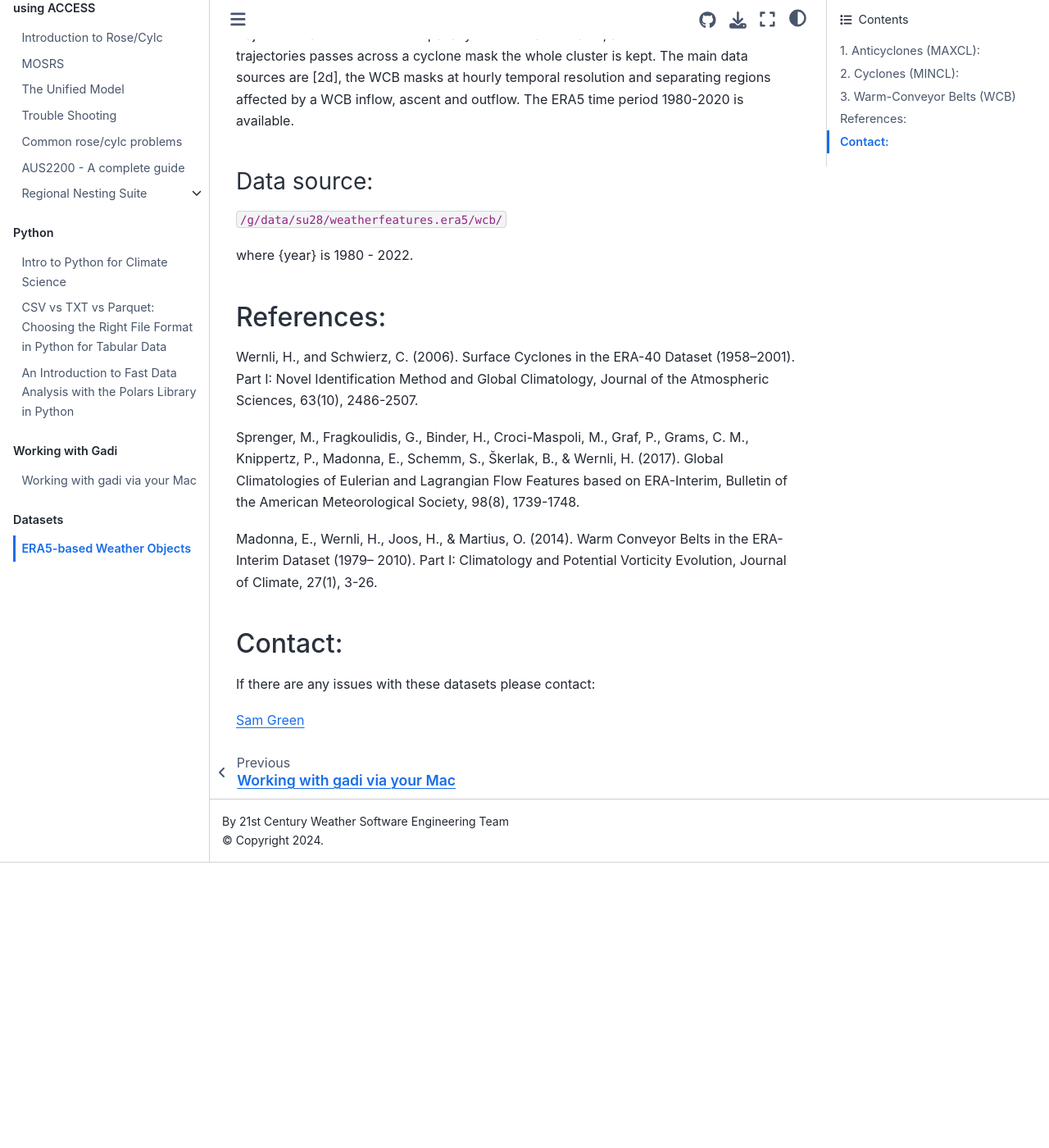
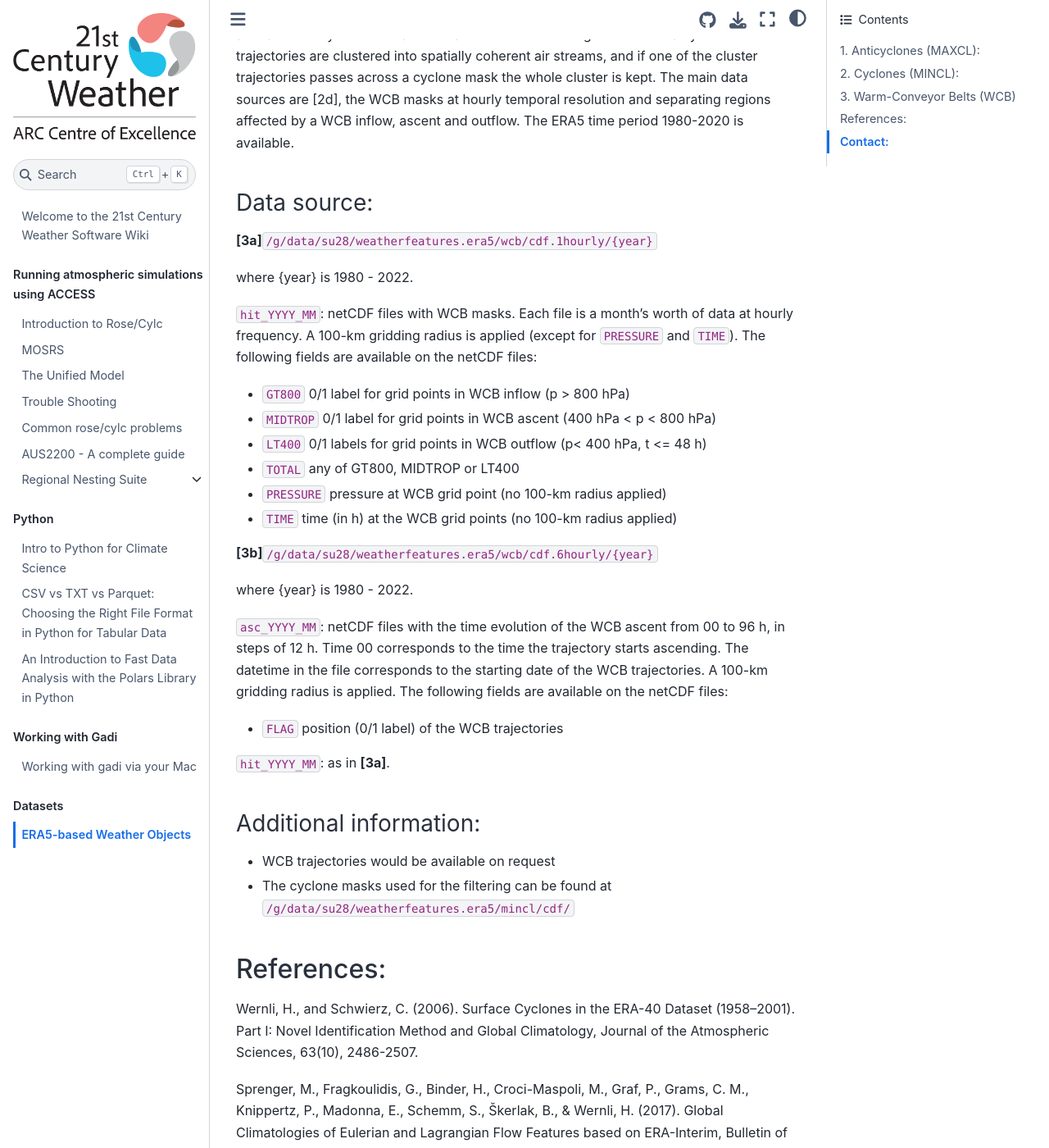
Before and after one commit to 21centuryweather/21st-Century-Weather-Software-Wiki, a Jupyter Book: the page built from datasets/weather_objects.md, in a window 1280 px wide and 1400 px high, scrolled down 2078 px. Shown: the whole window at 82% size. Built offline with Jupyter Book 1.0.4 settings and Sphinx 7.4.7 and the Sphinx Book theme 1.1.4, drawn with Linux system fonts in a browser that asks for light colours; pages that are not in the unit, such as notebooks, are missing from menus; before the commit the page ends 3130 px from its top, so only the background shows below that; some of the changed text lies outside the part shown.

Commit message:
Update to weather_objects.md

````diff
--- a/datasets/weather_objects.md
+++ b/datasets/weather_objects.md
@@ -11,10 +11,11 @@
 ERA5-based anticyclones are calculated based on sea-level pressure (SLP). more specifically, closed isobars are identified in the SLP field and labeled as anticyclone areas.
 To exclude artificial anticyclones over height topography (>1500 m), which can result from the pressure reduction to
 sea level, anticyclone centers (SLP minima) are omitted where the topography exceeds 1500 m.
-The most detailed description of the algorithm can be found in Sprenger et al. (2017). There, also differenc
+The most detailed description of the algorithm can be found in Sprenger et al. (2017). There, also differences
+between the current ERA5 algorithm and the original ERA-Interim one in Wernli and Schwierz (2006) is discussed.
 
 #### Data source:
-```/g/data/su28/weatherfeatures.era5/maxcl/cdf/{year}```
+**[1a]**```/g/data/su28/weatherfeatures.era5/maxcl/cdf/{year}```
 
 where {year} is 1950 - 2022.
 
@@ -41,7 +42,7 @@
 between the current ERA5 algorithm and the original ERA-Interim one in Wernli and Schwierz (2006) is discussed.
 
 #### Data source:
-```/g/data/su28/weatherfeatures.era5/mincl/cdf/{year}```
+**[2a]**```/g/data/su28/weatherfeatures.era5/mincl/cdf/{year}```
 
 where {year} is 1950 - 2022.
 
@@ -65,10 +66,32 @@
 available.
 
 #### Data source:
-```/g/data/su28/weatherfeatures.era5/wcb/```
+**[3a]**```/g/data/su28/weatherfeatures.era5/wcb/cdf.1hourly/{year}```
 
 where {year} is 1980 - 2022.
 
+`hit_YYYY_MM`: netCDF files with WCB masks. Each file is a month's worth of data at hourly frequency. A 100-km gridding radius is applied (except for `PRESSURE` and `TIME`). The following fields are available on the netCDF files:
+
+- `GT800` 0/1 label for grid points in WCB inflow (p > 800 hPa)
+- `MIDTROP` 0/1 label for grid points in WCB ascent (400 hPa < p < 800 hPa)
+- `LT400` 0/1 labels for grid points in WCB outflow (p< 400 hPa, t <= 48 h)
+- `TOTAL` any of GT800, MIDTROP or LT400
+- `PRESSURE` pressure at WCB grid point (no 100-km radius applied)
+- `TIME` time (in h) at the WCB grid points (no 100-km radius applied)
+
+**[3b]**```/g/data/su28/weatherfeatures.era5/wcb/cdf.6hourly/{year}```
+
+where {year} is 1980 - 2022.
+
+`asc_YYYY_MM`: netCDF files with the time evolution of the WCB ascent from 00 to 96 h, in steps of 12 h. Time 00 corresponds to the time the trajectory starts ascending. The datetime in the file corresponds to the starting date of the WCB trajectories. A 100-km gridding radius is applied. The following fields are available on the netCDF files:
+
+- `FLAG` position (0/1 label) of the WCB trajectories
+
+`hit_YYYY_MM`: as in **[3a]**.
+
+#### Additional information:
+- WCB trajectories would be available on request
+- The cyclone masks used for the filtering can be found at ```/g/data/su28/weatherfeatures.era5/mincl/cdf/```
 
 ### References:
 
````
Also changed, not shown: other parts of datasets/weather_objects.md (+2 -1 lines).
